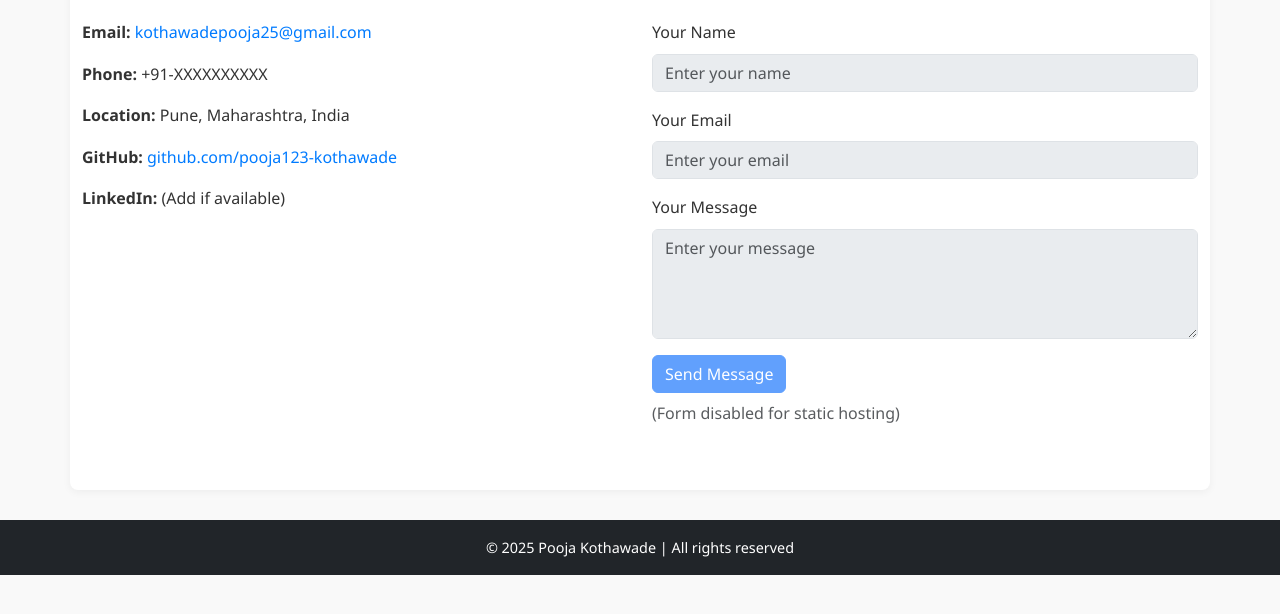
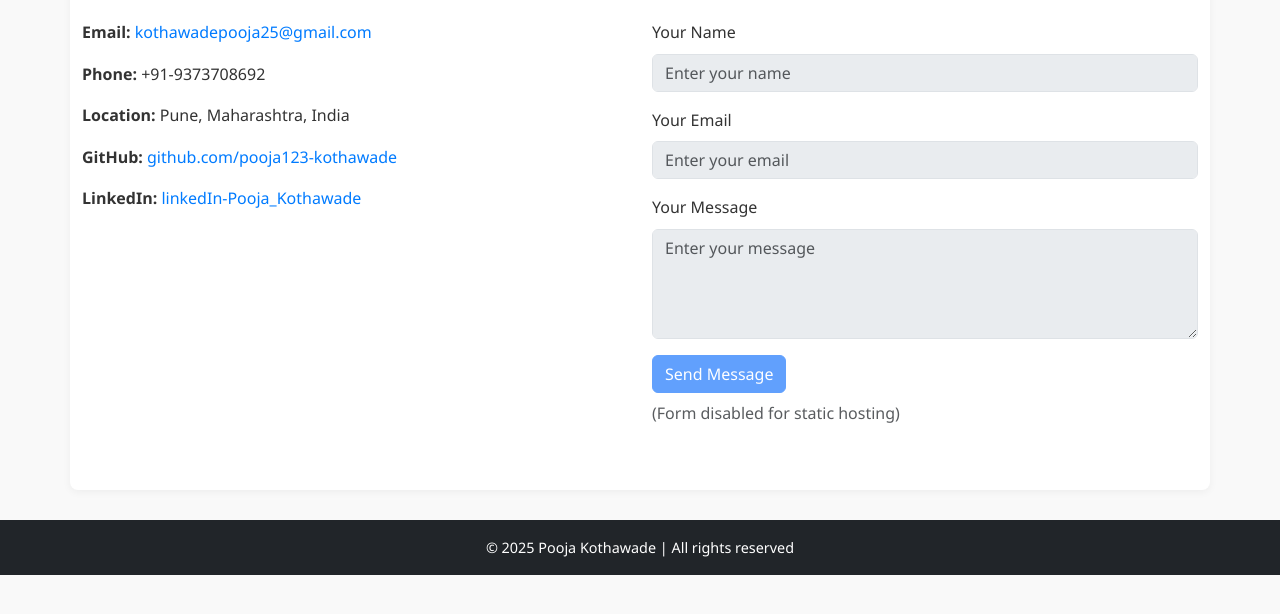
Before and after one commit to pooja123-kothawade/portfoliopoojak, a plain HTML site: page contact.html in a window 1280 px wide. Shown: the part 154-768 px from the top of the page. Drawn offline with nearby package versions, Linux system fonts and the light colour scheme.

Commit message:
Update contact.html

```diff
--- a/contact.html
+++ b/contact.html
@@ -39,10 +39,10 @@
     <div class="row">
       <div class="col-md-6">
         <p><strong>Email:</strong> <a href="mailto:kothawadepooja25@gmail.com">kothawadepooja25@gmail.com</a></p>
-        <p><strong>Phone:</strong> +91-XXXXXXXXXX</p>
+        <p><strong>Phone:</strong> +91-9373708692</p>
         <p><strong>Location:</strong> Pune, Maharashtra, India</p>
         <p><strong>GitHub:</strong> <a href="https://github.com/pooja123-kothawade" target="_blank">github.com/pooja123-kothawade</a></p>
-        <p><strong>LinkedIn:</strong> (Add if available)</p>
+        <p><strong>LinkedIn:</strong>  <a href="linkedin.com/in/pooja-kothawade-techpro" target="_blank">linkedIn-Pooja_Kothawade</a></p>
       </div>
 
       <div class="col-md-6">
```
